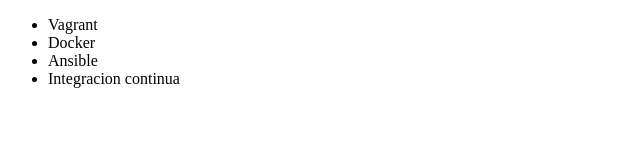
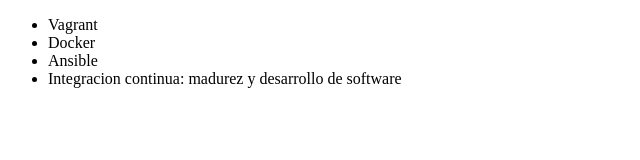
Before and after one commit to CarolJVelez/Git-Alura, a plain HTML site: page index.html in a window 1280 px wide. Shown: the whole page, without its empty margins (0-640 px from the left). Drawn offline with Linux system fonts and the light colour scheme.

Commit message:
Cambiando cositas en el index

```diff
--- a/index.html
+++ b/index.html
@@ -9,7 +9,7 @@
          <li> Vagrant </li>
          <li> Docker </li>
          <li> Ansible </li>
-         <li> Integracion continua </li>
+         <li> Integracion continua: madurez y desarrollo de software </li>
      </ul>
 </body>
 </html>
```
